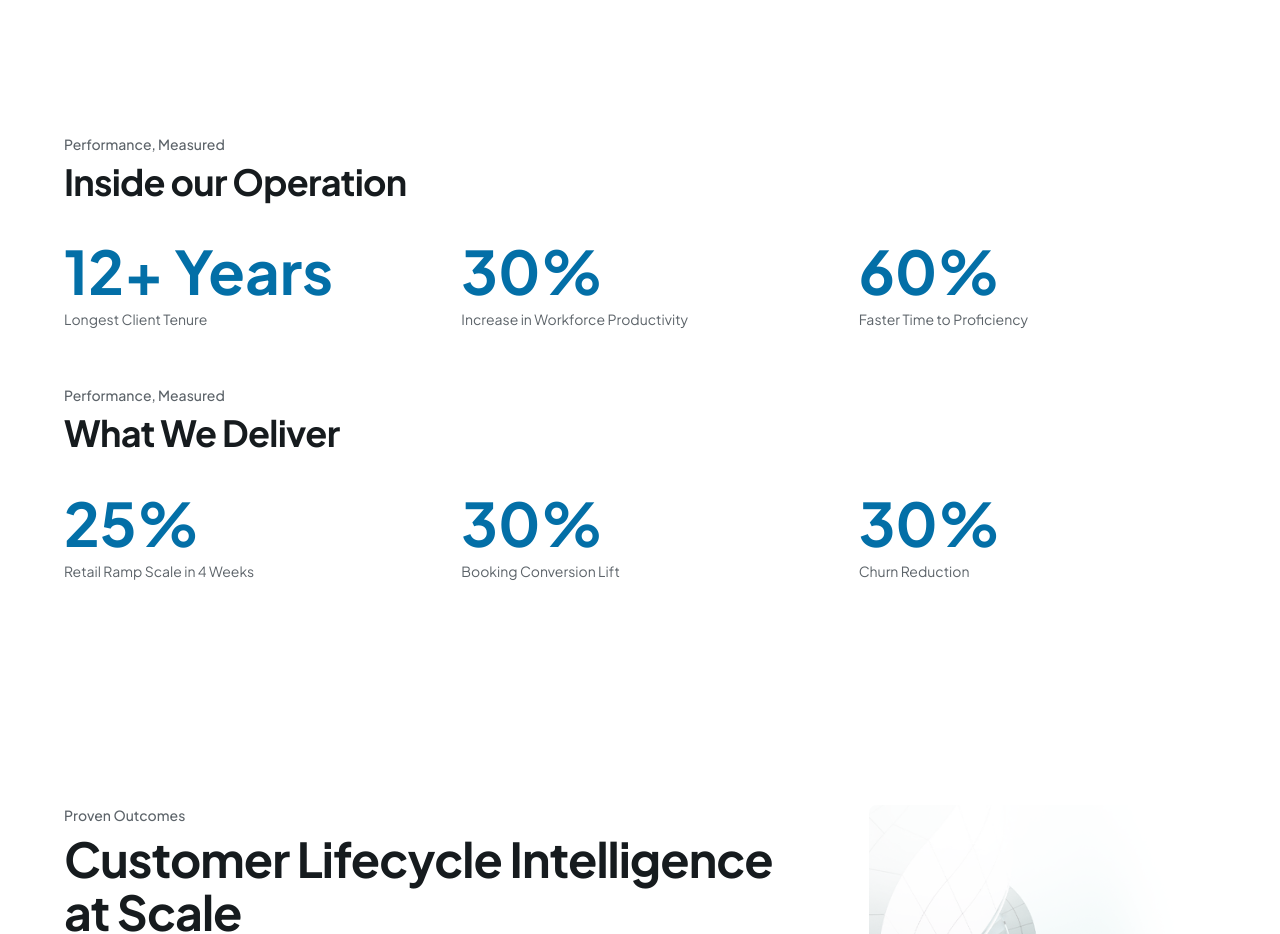
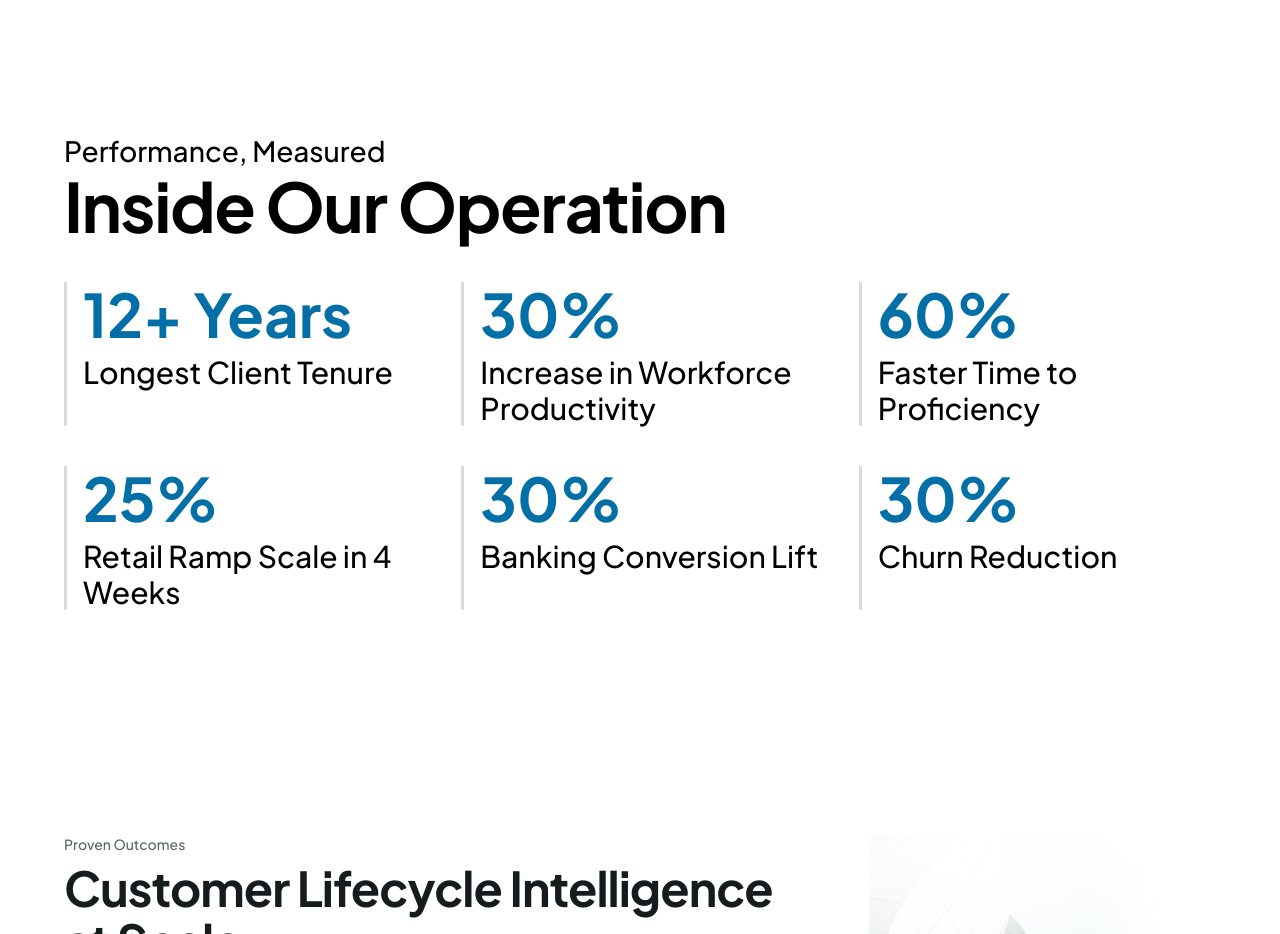
Before and after one commit to knightfoxapps/itelligenceweb, a Next.js app: page / in a window 1280 px wide. Shown: the part 5040-5974 px from the top of the page. Built offline with nearby package versions, Linux system fonts and the light colour scheme.

Commit message:
feat: stats section — correct PSD typography, grey left borders, two rows under single heading

```diff
--- a/src/components/sections/home/stats-section.tsx
+++ b/src/components/sections/home/stats-section.tsx
@@ -3,25 +3,25 @@
 import { motion, useInView } from "framer-motion";
 import { useRef } from "react";
 
-const statsOperation = [
+const statsRow1 = [
   { value: "12+ Years", label: "Longest Client Tenure" },
   { value: "30%", label: "Increase in Workforce Productivity" },
   { value: "60%", label: "Faster Time to Proficiency" },
 ];
 
-const statsDelivery = [
+const statsRow2 = [
   { value: "25%", label: "Retail Ramp Scale in 4 Weeks" },
-  { value: "30%", label: "Booking Conversion Lift" },
+  { value: "30%", label: "Banking Conversion Lift" },
   { value: "30%", label: "Churn Reduction" },
 ];
 
 /**
  * Stats section — matches mockup:
  * - White background
- * - "Performance, Measured" eyebrow
- * - Two groups: "Inside our Operation" + "What We Deliver"
- * - Large bold stat values, small labels below
- * - 3-column grid per group
+ * - "Performance, Measured" eyebrow 28px medium
+ * - "Inside Our Operation" heading 68px medium
+ * - Two rows of 3 stats with left blue border
+ * - Large blue stat values, black labels below
  */
 export function StatsSection() {
   const ref = useRef<HTMLDivElement>(null);
@@ -36,51 +36,42 @@ export function StatsSection() {
           transition={{ duration: 0.5 }}
           className="mb-10"
         >
-          <p className="mb-2 text-sm font-medium text-muted-foreground">Performance, Measured</p>
-          <h2 className="text-3xl font-bold text-foreground md:text-4xl">Inside our Operation</h2>
+          <p className="mb-0 text-[28px] font-medium leading-[34px] text-black">Performance, Measured</p>
+          <h2 className="text-[68px] font-medium leading-[72px] text-black">Inside Our Operation</h2>
         </motion.div>
 
-        {/* Operation stats */}
-        <div className="mb-14 grid grid-cols-1 gap-8 sm:grid-cols-3 md:gap-10">
-          {statsOperation.map((stat, i) => (
+        {/* Row 1 stats */}
+        <div className="mb-10 grid grid-cols-1 gap-8 sm:grid-cols-3 md:gap-10">
+          {statsRow1.map((stat, i) => (
             <motion.div
               key={stat.label}
               initial={{ opacity: 0, y: 20 }}
               animate={inView ? { opacity: 1, y: 0 } : {}}
               transition={{ delay: i * 0.1, duration: 0.4 }}
+              className="border-l-[3px] border-[#dadada] pl-4"
             >
-              <p className="text-4xl font-bold text-brand-blue md:text-5xl lg:text-6xl">
+              <p className="text-[60px] font-bold leading-[64px] text-brand-blue">
                 {stat.value}
               </p>
-              <p className="mt-2 text-sm text-muted-foreground">{stat.label}</p>
+              <p className="mt-2 text-[30px] font-medium leading-[36px] text-black">{stat.label}</p>
             </motion.div>
           ))}
         </div>
 
-        {/* Delivery stats header */}
-        <motion.div
-          initial={{ opacity: 0, y: 20 }}
-          animate={inView ? { opacity: 1, y: 0 } : {}}
-          transition={{ duration: 0.5, delay: 0.3 }}
-          className="mb-10"
-        >
-          <p className="mb-2 text-sm font-medium text-muted-foreground">Performance, Measured</p>
-          <h2 className="text-3xl font-bold text-foreground md:text-4xl">What We Deliver</h2>
-        </motion.div>
-
-        {/* Delivery stats */}
+        {/* Row 2 stats */}
         <div className="grid grid-cols-1 gap-8 sm:grid-cols-3 md:gap-10">
-          {statsDelivery.map((stat, i) => (
+          {statsRow2.map((stat, i) => (
             <motion.div
               key={stat.label}
               initial={{ opacity: 0, y: 20 }}
               animate={inView ? { opacity: 1, y: 0 } : {}}
               transition={{ delay: 0.3 + i * 0.1, duration: 0.4 }}
+              className="border-l-[3px] border-[#dadada] pl-4"
             >
-              <p className="text-4xl font-bold text-brand-blue md:text-5xl lg:text-6xl">
+              <p className="text-[60px] font-bold leading-[64px] text-brand-blue">
                 {stat.value}
               </p>
-              <p className="mt-2 text-sm text-muted-foreground">{stat.label}</p>
+              <p className="mt-2 text-[30px] font-medium leading-[36px] text-black">{stat.label}</p>
             </motion.div>
           ))}
         </div>
```
